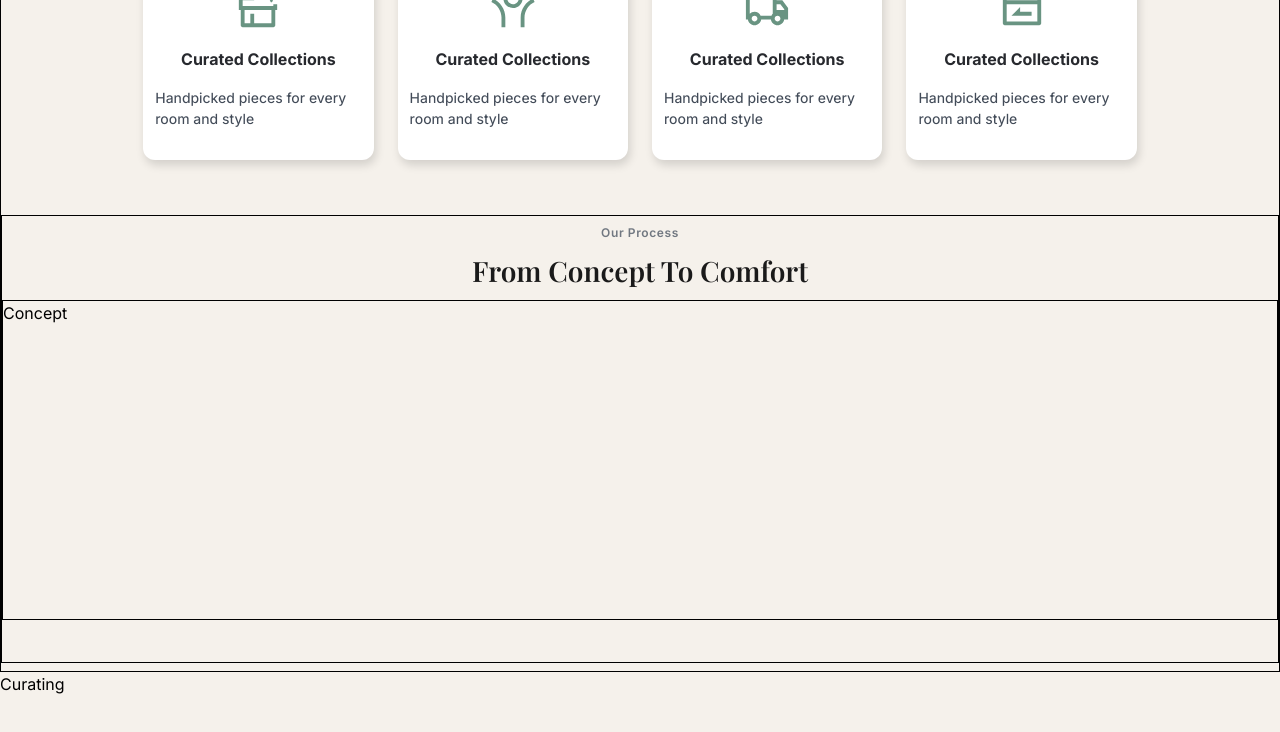
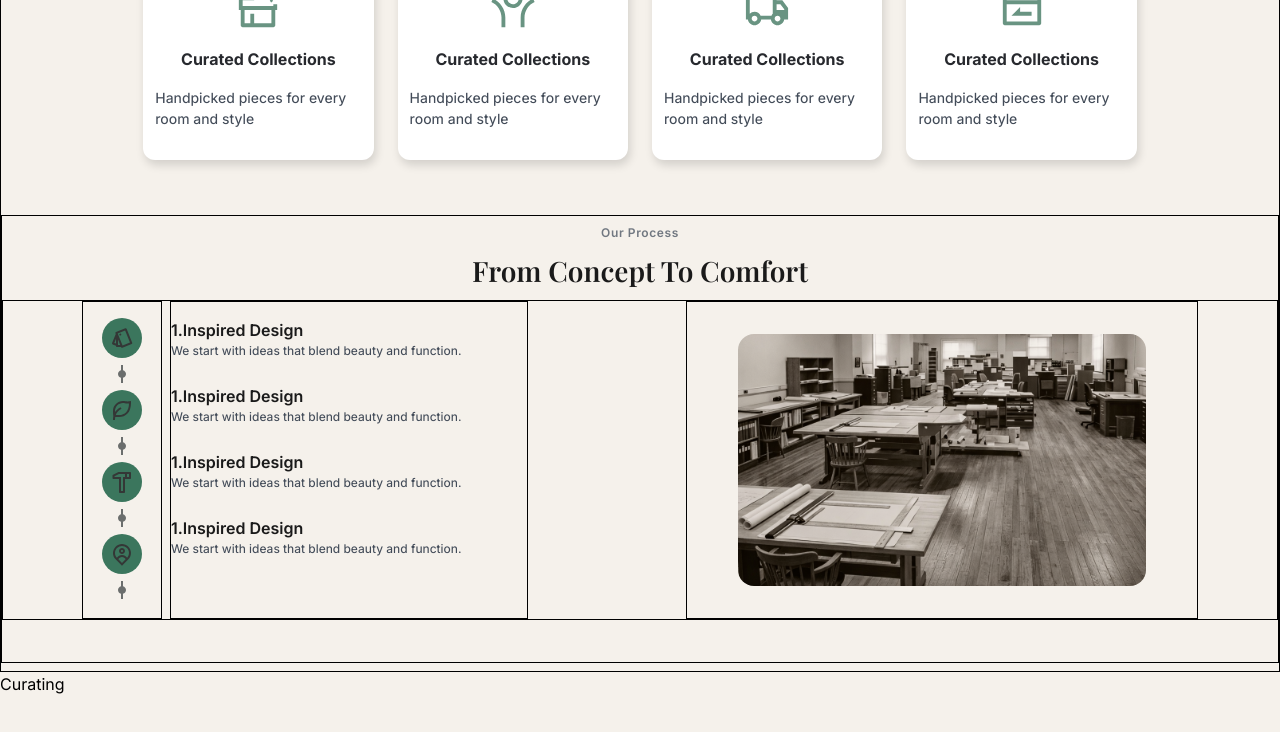
Before and after one commit to DragnelProjects/Furniture-website, a React (Vite) app: page /about in a window 1280 px wide. Shown: the part 1810-2542 px from the top of the page. Built offline with nearby package versions, Linux system fonts and the light colour scheme; a web font is replaced by a local one.

Commit message:
implementing the concept section of choose section of about us page

```diff
--- a/src/about/choose-us/Concept.jsx
+++ b/src/about/choose-us/Concept.jsx
@@ -1,8 +1,44 @@
 import React from 'react'
+import {RiGitCommitFill, RiPantoneLine, RiLeafLine,  RiHammerLine, RiMapPinUserLine   } from '@remixicon/react'
+import Craft from '../about-images/about-four.png'
 
 function Concept() {
   return (
-    <div className='w-full flex h-[25vw] border'>Concept</div>
+    <div className='w-full flex h-[25vw] justify-around border'>
+      <div className='flex gap-2'>
+        <div className=' just_col w-20 gap-1  border'>
+        <div className='px-2 py-2 rounded-full bg-[#3b765d] text-[#343736] '><RiPantoneLine /></div>
+        <RiGitCommitFill className=' rotate-90 text-[#6b6e6d] ' />
+        <div className='px-2 py-2 rounded-full bg-[#3b765d] text-[#343736] '><RiLeafLine /></div>
+        <RiGitCommitFill className=' rotate-90 text-[#6b6e6d] ' />
+        <div className='px-2 py-2 rounded-full bg-[#3b765d] text-[#343736] '>< RiHammerLine /></div>
+        <RiGitCommitFill className=' rotate-90 text-[#6b6e6d] ' />
+        <div className='px-2 py-2 rounded-full bg-[#3b765d] text-[#343736] '><RiMapPinUserLine  /></div>
+        <RiGitCommitFill className=' rotate-90 text-[#6b6e6d] ' />
+         </div>
+         <div className='w-[28vw] flex_col pt-4 gap-6 border'>
+          <div>
+            <h4 className='font-semibold text-[#1a1a1a] '>1.Inspired Design</h4>
+            <p className='discription'>We start with ideas that blend beauty and function.</p>
+          </div>
+          <div>
+            <h4 className='font-semibold text-[#1a1a1a] '>1.Inspired Design</h4>
+            <p className='discription'>We start with ideas that blend beauty and function.</p>
+          </div>
+          <div>
+            <h4 className='font-semibold text-[#1a1a1a] '>1.Inspired Design</h4>
+            <p className='discription'>We start with ideas that blend beauty and function.</p>
+          </div>
+          <div>
+            <h4 className='font-semibold text-[#1a1a1a] '>1.Inspired Design</h4>
+            <p className='discription'>We start with ideas that blend beauty and function.</p>
+          </div>
+         </div>
+      </div>
+         <div className='w-[40vw] just_col border '>
+            <img src={Craft} className='h-[80%] w-[80%] object-cover rounded-2xl ' />
+         </div>
+    </div>
   )
 }
 
--- a/src/index.css
+++ b/src/index.css
@@ -54,6 +54,11 @@
         font-weight: 450;
         color: #424b58;
     }
+    .discription{
+        font-size: 12px;
+        font-weight: 450;
+        color: #424b58;
+    }
     .greenBtn:hover{
         background-color: #238059c0;
         color:#175435 ;
```
